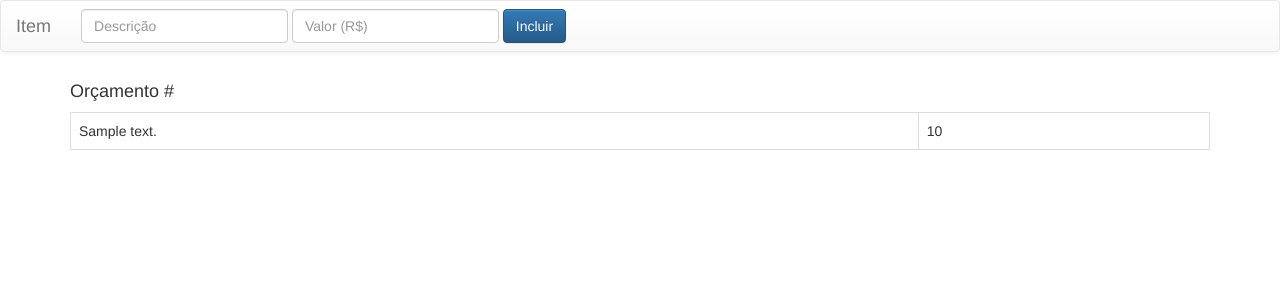
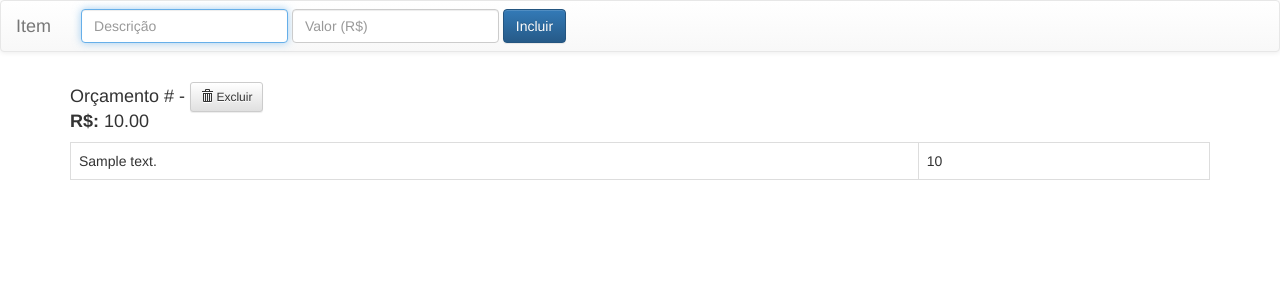
Before and after one commit to rafaeljneves/orcamentoweb, a Django app: template core/templates/core/index.html in a window 1280 px wide. Shown: the top 300 px of the page. Run offline with Django 3.2, Linux system fonts and the light colour scheme; the template is opened without the code that fills it: most values are stand-ins (such as "Sample title", 1, 10 or a date in 2020); some libraries are stand-ins or nearby versions.

Commit message:
Permite excluir orçamento

```diff
--- a/core/templates/core/base.html
+++ b/core/templates/core/base.html
@@ -35,10 +35,10 @@
       <form class="navbar-form navbar-left" method="POST">
         {% csrf_token %}
         <div class="form-group">
-          <input type="text" class="form-control" placeholder="Descrição" name="descricao">
-          <input type="text" class="form-control" placeholder="Valor (R$)" name="valor">
+          <input type="text" class="form-control" placeholder="Descrição" name="descricao" autofocus="autofocus" tabindex="1">
+          <input type="text" class="form-control" placeholder="Valor (R$)" name="valor" tabindex="2">
             </div>
-        <button type="submit" class="btn btn-primary">Incluir</button>
+        <button type="submit" class="btn btn-primary" tabindex="3">Incluir</button>
       </form>
     </div><!-- /.navbar-collapse -->
   </div><!-- /.container-fluid -->
--- a/core/templates/core/index.html
+++ b/core/templates/core/index.html
@@ -1,7 +1,10 @@
 {% extends 'core/base.html' %}
 
 {% block content %}
-    <h4>Orçamento #</h4>
+    <h4>Orçamento #          -  <a href="{% url 'excluir' %}"><button type="button" class="btn btn-default btn-sm" tabindex="5" {{ status }}>
+          <span class="glyphicon glyphicon-trash"></span> Excluir
+        </button></a>
+        <p><strong>R$:</strong> {{ valor_total|floatformat:2 }}</p></h4>
     {% if itens %}
         <table class="table table-bordered">
 
--- a/core/urls.py
+++ b/core/urls.py
@@ -4,4 +4,5 @@ from . import views
 
 urlpatterns = [
     path('', views.index, name='index'),
+    path('excluir', views.excluir, name='excluir'),
 ]
```
Also changed, not shown: core/views.py (+27 -2 lines), core/models.py (line endings or trailing spaces).
